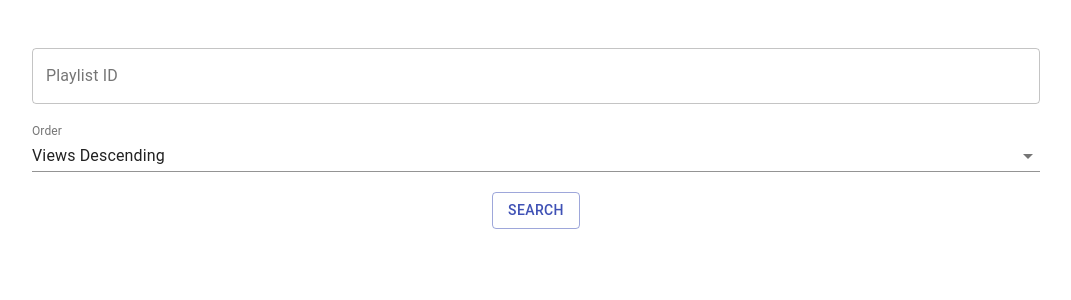
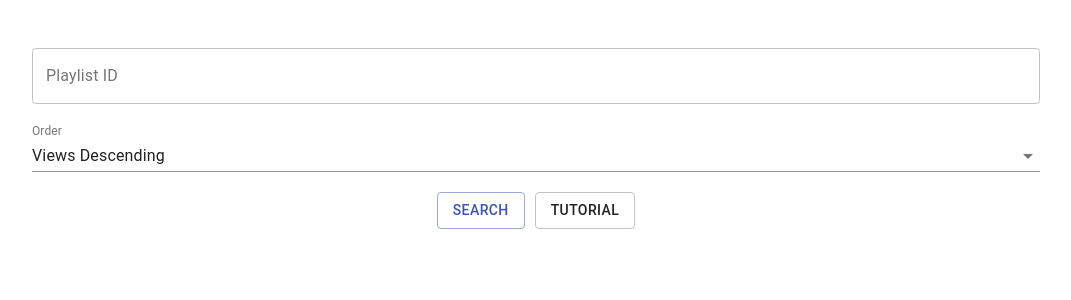
Before and after one commit to RyanL123/YT-Playlist-Sorter, a React (Create React App) app: page / in a window 1280 px wide. Shown: the top 300 px of the page, without its empty margins (104-1175 px from the left). Built offline with nearby package versions, Linux system fonts and the light colour scheme.

Commit message:
add tutorial button

```diff
--- a/src/components/Search.js
+++ b/src/components/Search.js
@@ -1,5 +1,5 @@
 import React from "react";
-import { Box, TextField, MenuItem, Button } from "@material-ui/core";
+import { Box, TextField, MenuItem, Button, Link } from "@material-ui/core";
 
 class Search extends React.Component {
     render() {
@@ -40,7 +40,8 @@ class Search extends React.Component {
                             ))}
                         </TextField>
                     </Box>
-                    <Box mt="20px">
+                    <Box mt="20px" display="flex" flexDirection="row">
+                        <Box mx="5px">
                             <Button
                                 variant="outlined"
                                 color="primary"
@@ -49,6 +50,17 @@ class Search extends React.Component {
                                 Search
                             </Button>
                         </Box>
+                        <Box mx="5px">
+                            <Button
+                                variant="outlined"
+                                color="default"
+                                href="https://github.com/RyanL123/YT-Playlist-Sorter/blob/master/README.md"
+                                target="_blank"
+                            >
+                                Tutorial
+                            </Button>
+                        </Box>
+                    </Box>
                 </Box>
             </Box>
         );
```
Lines whose indentation alone changed are shown as unchanged.
